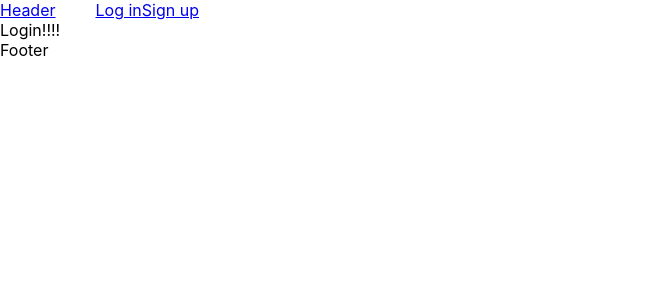
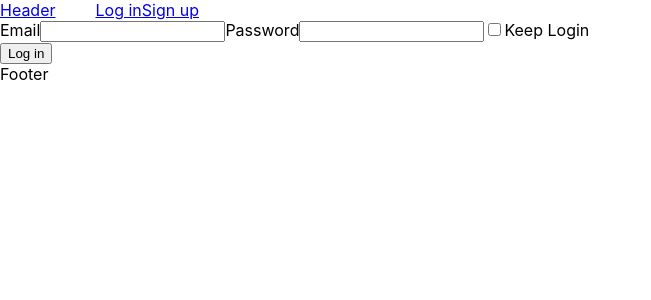
Before and after one commit to pre-project-front/pre-project-front, a React (Create React App) app in the folder client/: page /login in a window 1280 px wide. Shown: the top 300 px of the page, without its empty margins (0-651 px from the left). Built offline with nearby package versions, Linux system fonts and the light colour scheme.

Commit message:
FEAT.login 기능 구현

```diff
--- a/client/src/App.js
+++ b/client/src/App.js
@@ -1,6 +1,6 @@
 import Footer from "components/Footer";
 import Header from "components/Header";
-import AllMembersPage from "pages/AllMembersPage/AllMembersPage";
+import AllMembersPage from "pages/AllUsersPage/AllUsersPage";
 import AllQuestionsPage from "pages/AllQuestionsPage/AllQuestionsPage";
 import QuestionPage from "pages/AllQuestionsPage/QuestionPage";
 import AskForm from "components/AskForm";
--- a/client/src/pages/Login.js
+++ b/client/src/pages/Login.js
@@ -1,7 +1,79 @@
-import React from "react";
+import React, { useState } from "react";
+import axios from "axios";
 
-function Login() {
-  return <div>Login!!!!</div>;
+function Login({ setIsLogin, setUserInfo }) {
+  const [loginInfo, setLoginInfo] = useState({
+    userId: "",
+    password: "",
+  });
+
+  const [checkedKeepLogin, setCheckedKeepLogin] = useState(false);
+  const [errorMessage, setErrorMessage] = useState("");
+
+  const handleInputValue = (key) => (e) => {
+    setLoginInfo({ ...loginInfo, [key]: e.target.value });
+  };
+
+  const loginRequestHandler = () => {
+    if (!loginInfo.userId || !loginInfo.password) {
+      setErrorMessage("Email cannot be empty.");
+      return;
+    } else {
+      setErrorMessage("");
+    }
+    return axios
+      .post("https://localhost:3001/login", { loginInfo, checkedKeepLogin })
+      .then((res) => {
+        // 로그인에 성공했다면 응답으로 받은 데이터가 Mypage에 렌더링되도록 State를 변경하세요.
+        console.log(res.data);
+        setUserInfo(res.data);
+        setIsLogin(true);
+      })
+      .catch((err) => {
+        console.log(err.response.data);
+        setErrorMessage("Login failed");
+      });
+  };
+
+  return (
+    <div className="container">
+      <div className="left-box"></div>
+      <div className="right-box">
+        <form onSubmit={(e) => e.preventDefault()}>
+          <div className="input-field">
+            <span>Email</span>
+            <input
+              type="text"
+              data-testid="id-input"
+              onChange={handleInputValue("userId")}
+            />
+            <span>Password</span>
+            <input
+              type="password"
+              data-testid="password-input"
+              onChange={handleInputValue("password")}
+            />
+            <label className="checkbox-container">
+              <input
+                type="checkbox"
+                onChange={() => setCheckedKeepLogin(!checkedKeepLogin)}
+              />
+              {"Keep Login"}
+            </label>
+          </div>
+          <button type="submit" onClick={loginRequestHandler}>
+            Log in
+          </button>
+          {errorMessage ? (
+            <div id="alert-message" data-testid="alert-message">
+              {errorMessage}
+            </div>
+          ) : (
+            ""
+          )}
+        </form>
+      </div>
+    </div>
+  );
 }
-
 export default Login;
```
Also changed, not shown: client/src/pages/AllUsersPage/AllUsersPage.js (renamed from client/src/pages/AllMembersPage/AllMembersPage.js), client/src/pages/AllUsersPage/UserPage.js (added).
